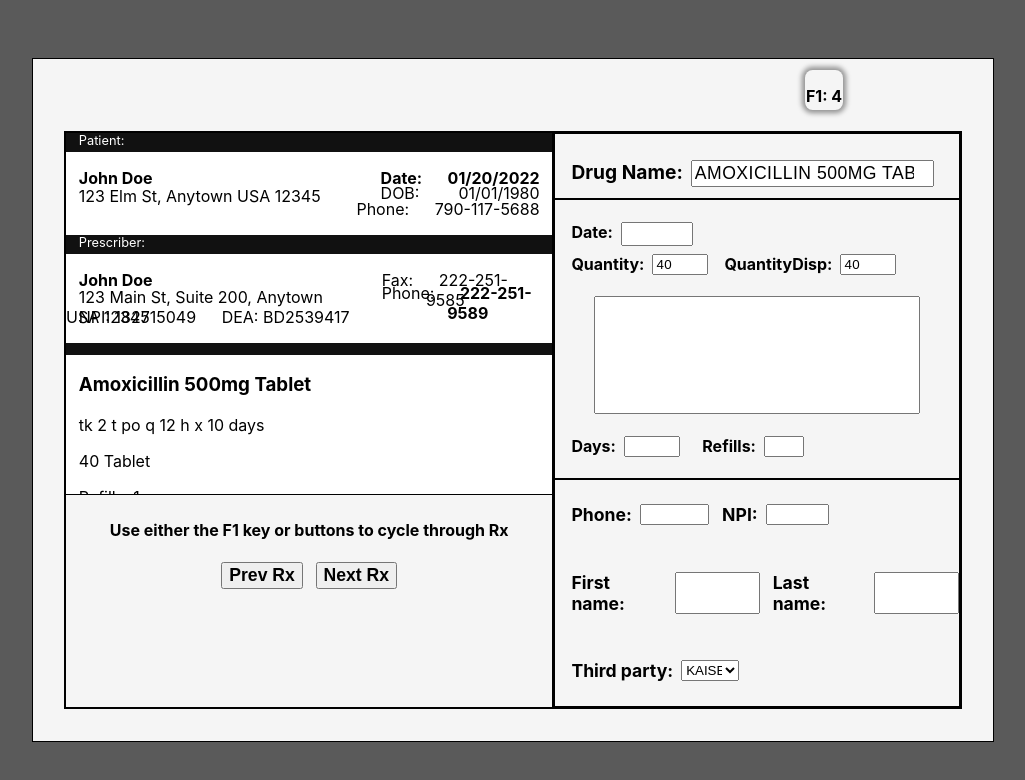
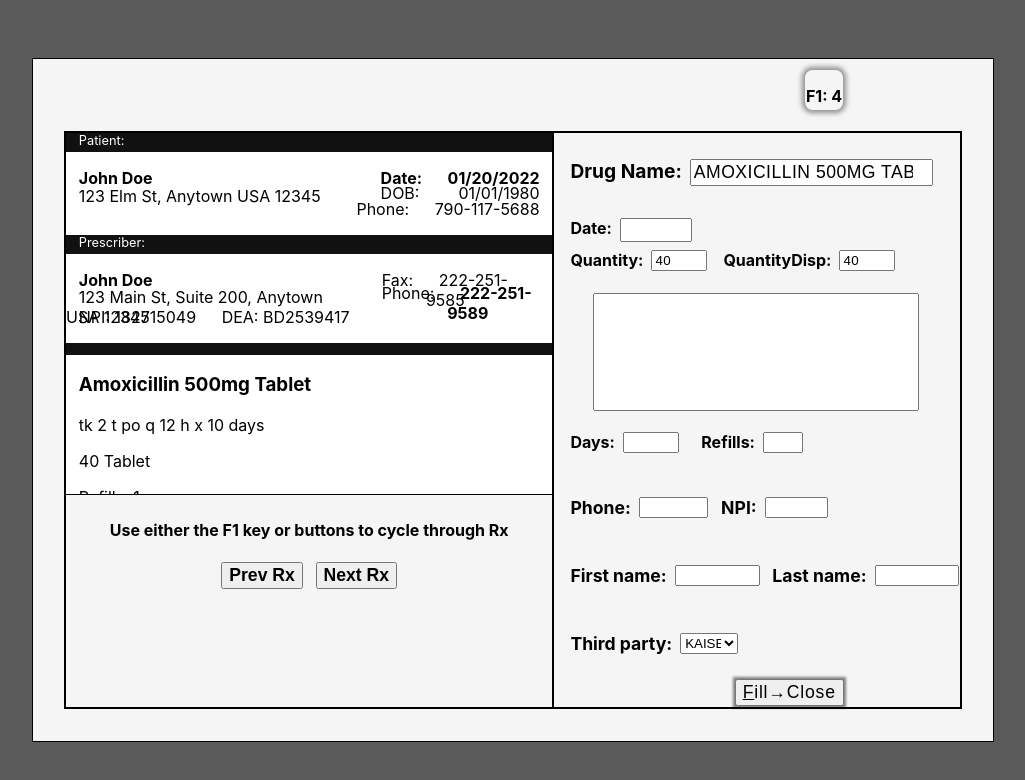
Before and after one commit to Asurakun1/prescription-simulator, a React (Create React App) app: page / in a window 1280 px wide. Shown: the top 780 px of the page, without its empty margins (127-1152 px from the left). Built offline with nearby package versions, Linux system fonts and the light colour scheme.

Commit message:
State management changes

```diff
--- a/src/Components/LeftHandWindow/Cycle/Cycle.css
+++ b/src/Components/LeftHandWindow/Cycle/Cycle.css
@@ -1,4 +1,4 @@
-.cycle{
+.cycle {
     min-height: 50%;
     display: flex;
     flex-direction: column;
@@ -6,12 +6,13 @@
     align-items: center;
 }
 
-.cycle .buttons{
+.cycle .buttons {
     display: flex;
     gap: 1vw;
 }
 
-.cycle .buttons button{
+.cycle .buttons button {
     font-size: 1.1rem;
     font-weight: bold;
+    cursor: pointer;
 }
--- a/src/Components/RightHandWindow/DoctorInfoIns/DoctorInfoIns.js
+++ b/src/Components/RightHandWindow/DoctorInfoIns/DoctorInfoIns.js
@@ -3,11 +3,11 @@ import { useEffect, useState } from 'react';
 
 const DoctorInfoIns = (props) => {
 
-    const [phoneNumber, setPhoneNumber] = useState('')
-    const [NPI, setNPI] = useState('')
+    const phoneNumber = props.phoneNumber, setPhoneNumber = props.setPhoneNumber;
+    const NPI = props.NPI, setNPI = props.setNPI;
     const [doctor, setDoctor] = useState();
-    const [docFirstName, setDocFirstName] = useState('');
-    const [docLastName, setDocLastName] = useState('');
+    const docFirstName = props.docFirstName, setDocFirstName = props.setDocFirstName;
+    const docLastName = props.docLastName, setDocLastName = props.setDocLastName;
 
     useEffect(() => {
         if (doctor) {
@@ -21,7 +21,7 @@ const DoctorInfoIns = (props) => {
             setNPI('');
             setPhoneNumber('');
         }
-    }, [doctor, props.controlled])
+    }, [doctor, props.controlled, setDocFirstName, setDocLastName, setNPI, setPhoneNumber])
 
     const handleChange = (event) => {
         const value = event.target.value;
--- a/src/Components/RightHandWindow/DrugInfo/DrugInfo.js
+++ b/src/Components/RightHandWindow/DrugInfo/DrugInfo.js
@@ -1,13 +1,14 @@
 import './DrugInfo.css'
-import { useEffect, useState } from 'react';
+import { useEffect } from 'react';
 
 
 const DrugInfo = (props) => {
-    const [drugName, setDrugName] = useState(``)
+    const drugName = props.DrugNameInput;
+    const setDrugName = props.setDrugNameInput;
 
-    useEffect(() =>{
+    useEffect(() => {
         setDrugName(`${props.drugname.toUpperCase()} ${props.drugform.toUpperCase()}`);
-    }, [props.drugname, props.drugform])
+    }, [props.drugname, props.drugform, setDrugName])
 
     const handleChange = (event) => {
         setDrugName(event.target.value.toUpperCase());
--- /dev/null
+++ b/src/Components/RightHandWindow/FillToClose/FillToClose.css
@@ -0,0 +1,20 @@
+.fill-to-close {
+    display: flex;
+    height: 100%;
+    justify-content: center;
+    align-items: center;
+}
+
+.fill-to-close button {
+    margin-left: 5vw;
+    letter-spacing: 0.05rem;
+    font-size: 1.1rem;
+    right: 10vw;
+    bottom: 0.5vh;
+    box-shadow: 0px 0px 0.15rem 0.1rem rgba(0, 0, 0, 0.473);
+    cursor: pointer;
+}
+
+.fill-to-close button span {
+    text-decoration: underline;
+}
--- /dev/null
+++ b/src/Components/RightHandWindow/FillToClose/FillToClose.js
@@ -0,0 +1,11 @@
+import './FillToClose.css';
+
+const FillToClose = (props) => {
+    return (
+        <div className='fill-to-close'>
+            <button><span>F</span>ill{String.fromCharCode(0x02192)}Close</button>
+        </div>
+    );
+}
+
+export default FillToClose;
--- a/src/Components/RightHandWindow/InstructionsQuantity/InstructionsQuantity.js
+++ b/src/Components/RightHandWindow/InstructionsQuantity/InstructionsQuantity.js
@@ -1,26 +1,28 @@
 import './InstructionsQuantity.css';
-import { useEffect, useState } from 'react';
+import { useEffect } from 'react';
 import { sigList } from './SigList';
 
 const InstructionsQuantity = (props) => {
-    const [sigs, setSigs] = useState("");
-    const [preSigs, setPreSigs] = useState("");
-    const [quantity, setQuantity] = useState();
-    const [quantityDisp, setQuantityDisp] = useState();
-    const [date, setDate] = useState('');
+    const sigs = props.sigs, setSigs = props.setSigs;
+    const preSigs = props.preSigs, setPreSigs = props.setPreSigs;
+    const quantity = props.QuantityInput, setQuantity = props.setQuantityInput;
+    const quantityDisp = props.quantityDisp, setQuantityDisp = props.setQuantityDisp;
+    const date = props.date, setDate = props.setDate;
+    const days = props.days, setDays = props.setDays;
+    const refills = props.refills, setRefills = props.setRefills;
 
     useEffect(() => {
         setQuantity(props.quantity);
         setQuantityDisp(props.quantity);
         setSigs(``);
         setPreSigs(``);
-    }, [props.quantity, props.sig]);
+    }, [props.quantity, props.sig, setSigs, setPreSigs, setQuantity, setQuantityDisp]);
 
     useEffect(() => {
         if (quantity < quantityDisp) {
             setQuantityDisp(quantity);
         }
-    }, [quantity, quantityDisp])
+    }, [quantity, quantityDisp, setQuantityDisp])
     const handleQuantityChange = (event) => {
         setQuantity(event.target.value);
     }
@@ -31,7 +33,7 @@ const InstructionsQuantity = (props) => {
 
     const handleBlur = (event) => {
         const text = event.target.value.toUpperCase();
-        let sigArr = text.match(/[a-zA-Z0-9]+/gi)
+        let sigArr = text.match(/[\w\d]+/g)
 
         if (text) {
             sigArr = sigList(sigArr);
@@ -56,6 +58,14 @@ const InstructionsQuantity = (props) => {
             setDate(event.target.value);
         }
     }
+
+    const handleDayChange = (event) => {
+        setDays(event.target.value);
+    }
+
+    const handleRefillChange = (event) => {
+        setRefills(event.target.value);
+    }
     return (
         <div className='info instruct-sigs'>
             <div className='days date'>
@@ -77,8 +87,8 @@ const InstructionsQuantity = (props) => {
             >
             </textarea>
             <div className='days'>
-                <h4>Days:<input type={"number"} min={1}></input></h4>
-                <h4>Refills: <input className='refills' type={"number"} min={0} /></h4>
+                <h4>Days:<input type={"number"} min={1} onChange={handleDayChange} value={days}></input></h4>
+                <h4>Refills: <input className='refills' type={"number"} min={0} onChange={handleRefillChange} value={refills} /></h4>
             </div>
         </div>
     );
--- a/src/Components/RightHandWindow/RightHandWindow.js
+++ b/src/Components/RightHandWindow/RightHandWindow.js
@@ -1,14 +1,73 @@
 import DoctorInfoIns from "./DoctorInfoIns/DoctorInfoIns";
 import DrugInfo from "./DrugInfo/DrugInfo";
 import InstructionsQuantity from "./InstructionsQuantity/InstructionsQuantity";
+import { useState } from "react";
+import FillToClose from "./FillToClose/FillToClose";
+
+const RightHandWindow = (props) => {
+
+    const [drugName, setDrugName] = useState();
+
+    const [date, setDate] = useState('');
+    const [sigs, setSigs] = useState("");
+    const [preSigs, setPreSigs] = useState("");
+    const [quantity, setQuantity] = useState();
+    const [quantityDisp, setQuantityDisp] = useState();
+    const [days, setDays] = useState();
+    const [refills, setRefills] = useState();
+
+    const [phoneNumber, setPhoneNumber] = useState('')
+    const [NPI, setNPI] = useState('')
+    const [docFirstName, setDocFirstName] = useState('');
+    const [docLastName, setDocLastName] = useState('');
 
 
-const RightHandWindow = (props) => {
+    console.log(
+        date, sigs, preSigs, quantity, quantityDisp, days, refills
+    )
+
     return (
         <div className='split right'>
-            <DrugInfo drugname={props.data.Drug_Name} drugform={props.data.Drug_Form}/>
-            <InstructionsQuantity quantity={props.data.Quantity} sig={props.data.Sig}/>
-            <DoctorInfoIns prescriber={props.prescriber} insurance={props.insurance} controlled={props.data.Controlled}/>
+            <DrugInfo
+                drugname={props.data.Drug_Name}
+                drugform={props.data.Drug_Form}
+                DrugNameInput={drugName}
+                setDrugNameInput={setDrugName}
+            />
+            <InstructionsQuantity
+                quantity={props.data.Quantity}
+                sig={props.data.Sig}
+                date={date}
+                setDate={setDate}
+                sigs={sigs}
+                setSigs={setSigs}
+                preSigs={preSigs}
+                setPreSigs={setPreSigs}
+                quantityDisp={quantityDisp}
+                setQuantityDisp={setQuantityDisp}
+                QuantityInput={quantity}
+                setQuantityInput={setQuantity}
+                days={days}
+                setDays={setDays}
+                refills={refills}
+                setRefills={setRefills}
+
+            />
+            <DoctorInfoIns
+                prescriber={props.prescriber}
+                insurance={props.insurance}
+                controlled={props.data.Controlled}
+                phoneNumber={phoneNumber}
+                setPhoneNumber={setPhoneNumber}
+                NPI={NPI}
+                setNPI={setNPI}
+                docFirstName={docFirstName}
+                setDocFirstName={setDocFirstName}
+                docLastName={docLastName}
+                setDocLastName={setDocLastName}
+
+            />
+            <FillToClose />
         </div>
     );
 }
--- a/src/Components/window/Window.css
+++ b/src/Components/window/Window.css
@@ -20,7 +20,6 @@
 }
 
 .window .inner-window .split .info{
-    border: 1px solid black;
     flex-grow: 1;
 }
 
```
